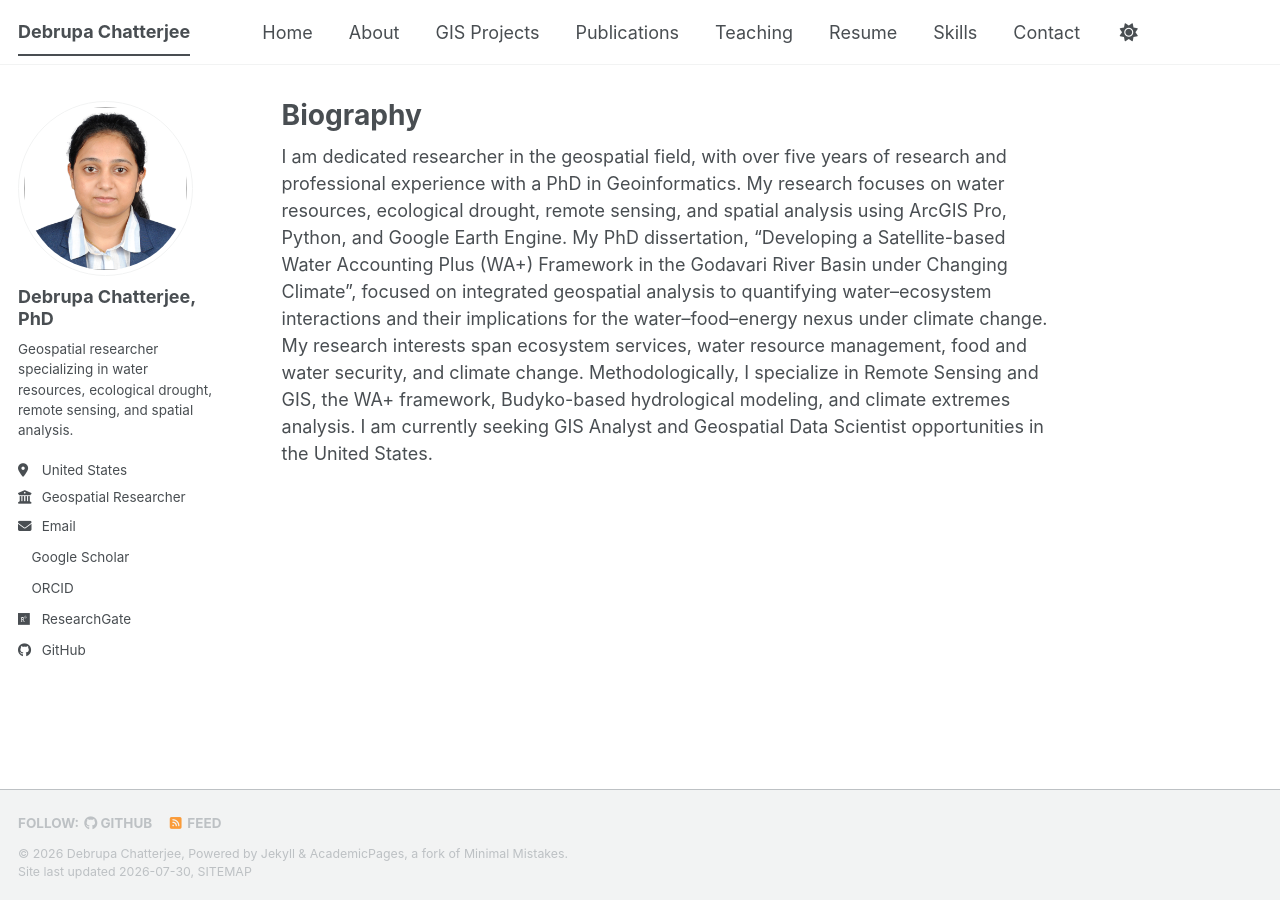
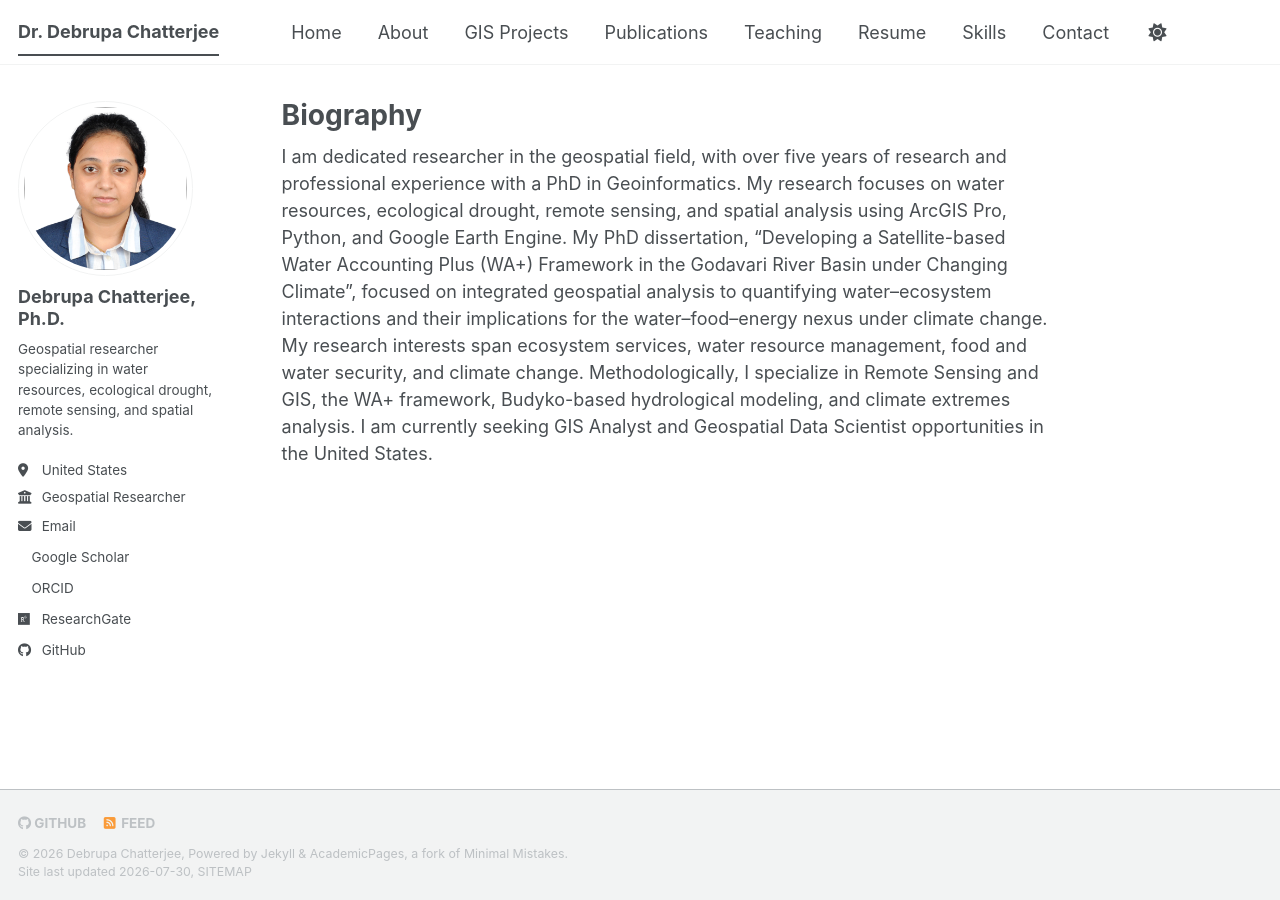
Before and after one commit to drdebrupachatterjee/drdebrupachatterjee.github.io, a Jekyll site: the page built from _pages/about.md, in a window 1280 px wide. Built offline with Jekyll 4.4.1, drawn with Linux system fonts in a browser that asks for light colours; a style sheet for code colours, icons or effects is not loaded.

Commit message:
Update locale and author title in config

```diff
--- a/_config.yml
+++ b/_config.yml
@@ -4,9 +4,9 @@
 # which you are expected to set up once and rarely need to edit after that.
 
 # Basic Site Settings
-locale                   : "en-US"
+locale                   : "en-Michigan, US"
 site_theme               : "default" # Options: "default", "air", "sunrise", "mint", "dirt", "contrast"
-title                    : "Debrupa Chatterjee"
+title                    : "Dr. Debrupa Chatterjee"
 title_separator          : "|"
 name                     : &name "Debrupa Chatterjee"
 description              : &description "PhD in Geoinformatics | Water Resources | Remote Sensing | GIS Analyst & Geospatial Data Scientist"
@@ -18,7 +18,7 @@ repository               : "drdebrupachatterjee/drdebrupachatterjee.github.io"
 author:
   # Biographic information
   avatar                 : "1180.jpg"
-  name                   : "Debrupa Chatterjee, PhD"
+  name                   : "Debrupa Chatterjee, Ph.D."
   pronouns               : ""
   bio                    : "Geospatial researcher specializing in water resources, ecological drought, remote sensing, and spatial analysis."
   location               : "United States"
```
